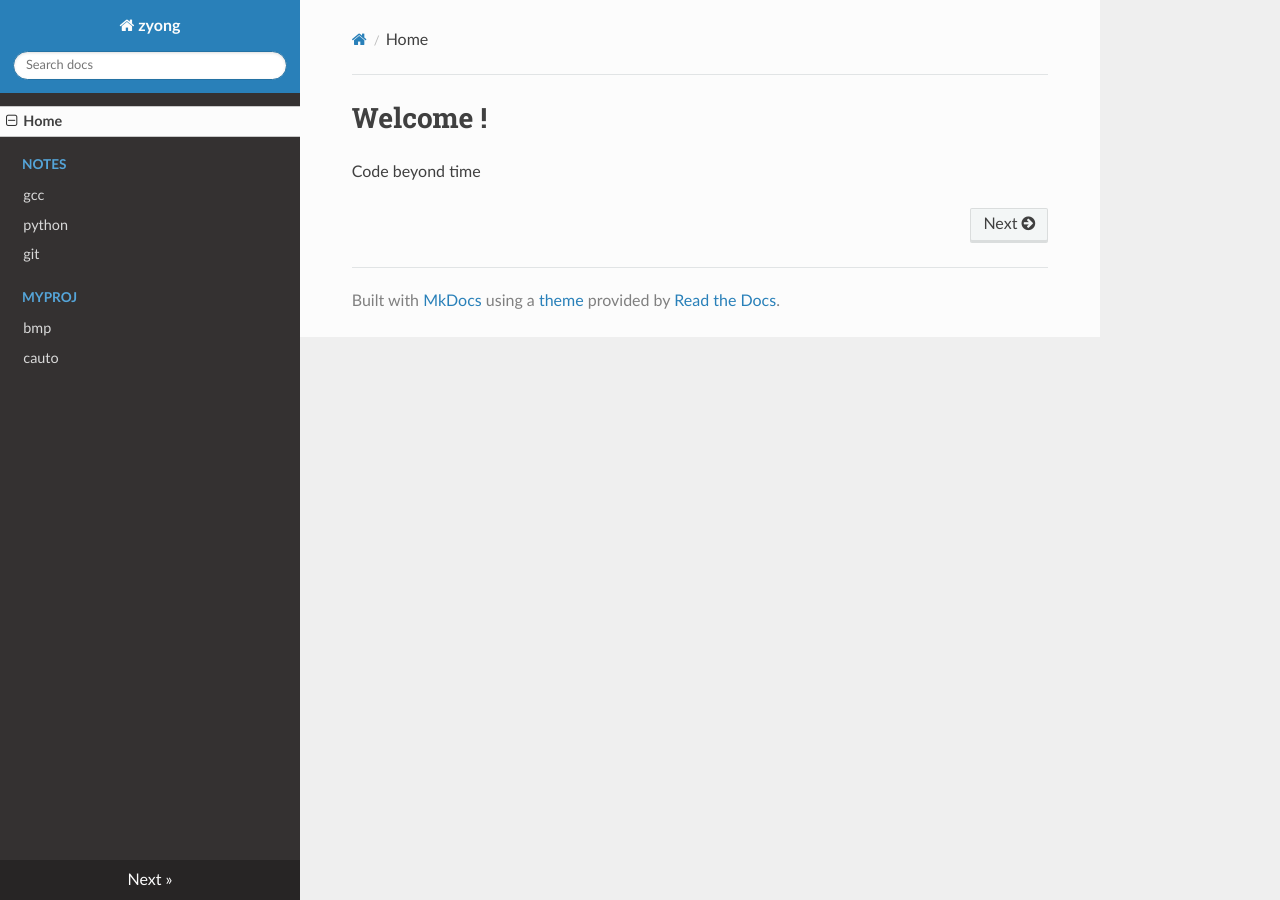
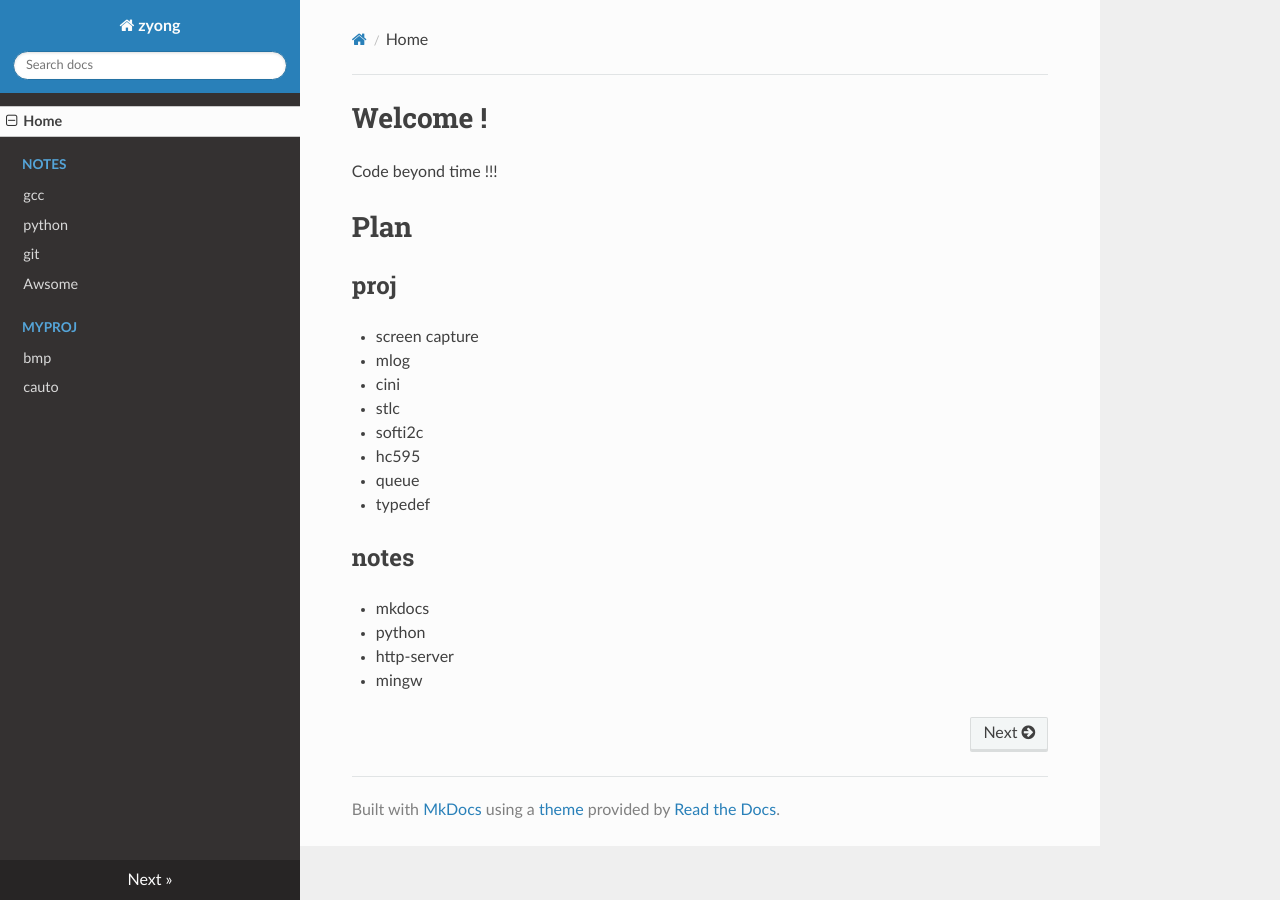
Before and after one commit to pithy-share/mainpage, an MkDocs documentation site: the page built from docs/index.md, in a window 1280 px wide. Built offline with MkDocs 1.6.1, drawn with Linux system fonts in a browser that asks for light colours; nearby versions of some CDN libraries.

Commit message:
add awsome, plan

```diff
--- a/docs/index.md
+++ b/docs/index.md
@@ -1,2 +1,19 @@
 # Welcome !
-Code beyond time
+Code beyond time !!!
+
+# Plan
+
+## proj
+* screen capture
+* mlog
+* cini
+* stlc
+* softi2c
+* hc595
+* queue
+* typedef
+## notes
+* mkdocs
+* python
+* http-server
+* mingw
--- a/mkdocs.yml
+++ b/mkdocs.yml
@@ -5,6 +5,7 @@ nav:
     - gcc: notes/gcc.md
     - python: notes/python.md
     - git: notes/git.md
+- Awsome: awsome/aw_soft.md
 - MyProj:
     - bmp: myproj/bmp.md
     - cauto: myproj/cauto.md
```
Also changed, not shown: docs/awsome/aw_soft.md (added, +6 -0 lines).
